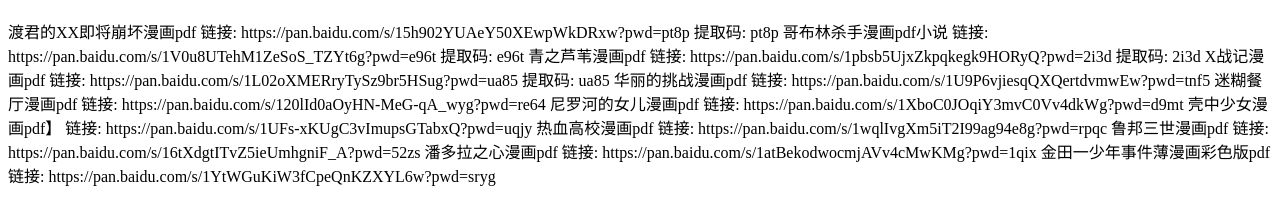
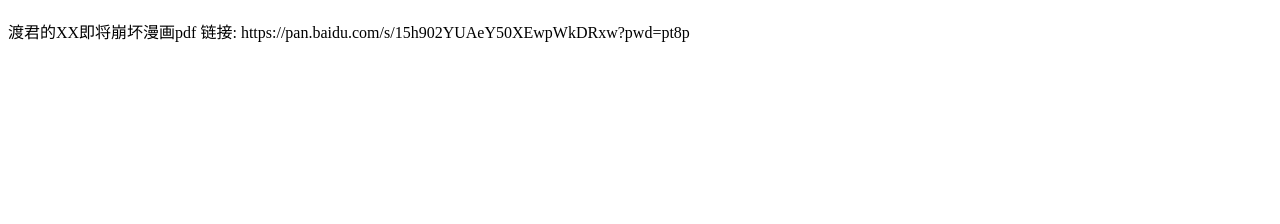
Before and after one commit to m2986603210/moxuyou.github.io, a plain HTML site: page index.html in a window 1280 px wide. Shown: the part 70-294 px from the top of the page. Drawn offline with Linux system fonts and the light colour scheme.

Commit message:
Update index.html

```diff
--- a/index.html
+++ b/index.html
@@ -7,7 +7,7 @@
 </head>
 <body>
     <h1>欢迎来到我的网站！</h1>
-    <p>渡君的XX即将崩坏漫画pdf 链接: https://pan.baidu.com/s/15h902YUAeY50XEwpWkDRxw?pwd=pt8p 提取码: pt8p 哥布林杀手漫画pdf小说 链接: https://pan.baidu.com/s/1V0u8UTehM1ZeSoS_TZYt6g?pwd=e96t 提取码: e96t 青之芦苇漫画pdf 链接: https://pan.baidu.com/s/1pbsb5UjxZkpqkegk9HORyQ?pwd=2i3d 提取码: 2i3d X战记漫画pdf 链接: https://pan.baidu.com/s/1L02oXMERryTySz9br5HSug?pwd=ua85 提取码: ua85 华丽的挑战漫画pdf 链接: https://pan.baidu.com/s/1U9P6vjiesqQXQertdvmwEw?pwd=tnf5 迷糊餐厅漫画pdf 链接: https://pan.baidu.com/s/120lId0aOyHN-MeG-qA_wyg?pwd=re64 尼罗河的女儿漫画pdf 链接: https://pan.baidu.com/s/1XboC0JOqiY3mvC0Vv4dkWg?pwd=d9mt 壳中少女漫画pdf】 链接: https://pan.baidu.com/s/1UFs-xKUgC3vImupsGTabxQ?pwd=uqjy 热血高校漫画pdf 链接: https://pan.baidu.com/s/1wqlIvgXm5iT2I99ag94e8g?pwd=rpqc 鲁邦三世漫画pdf 链接: https://pan.baidu.com/s/16tXdgtITvZ5ieUmhgniF_A?pwd=52zs 潘多拉之心漫画pdf 链接: https://pan.baidu.com/s/1atBekodwocmjAVv4cMwKMg?pwd=1qix 金田一少年事件薄漫画彩色版pdf 链接: https://pan.baidu.com/s/1YtWGuKiW3fCpeQnKZXYL6w?pwd=sryg </p>
+    <p>渡君的XX即将崩坏漫画pdf 链接: https://pan.baidu.com/s/15h902YUAeY50XEwpWkDRxw?pwd=pt8p </p>
 
 </body>
 </html>
```
